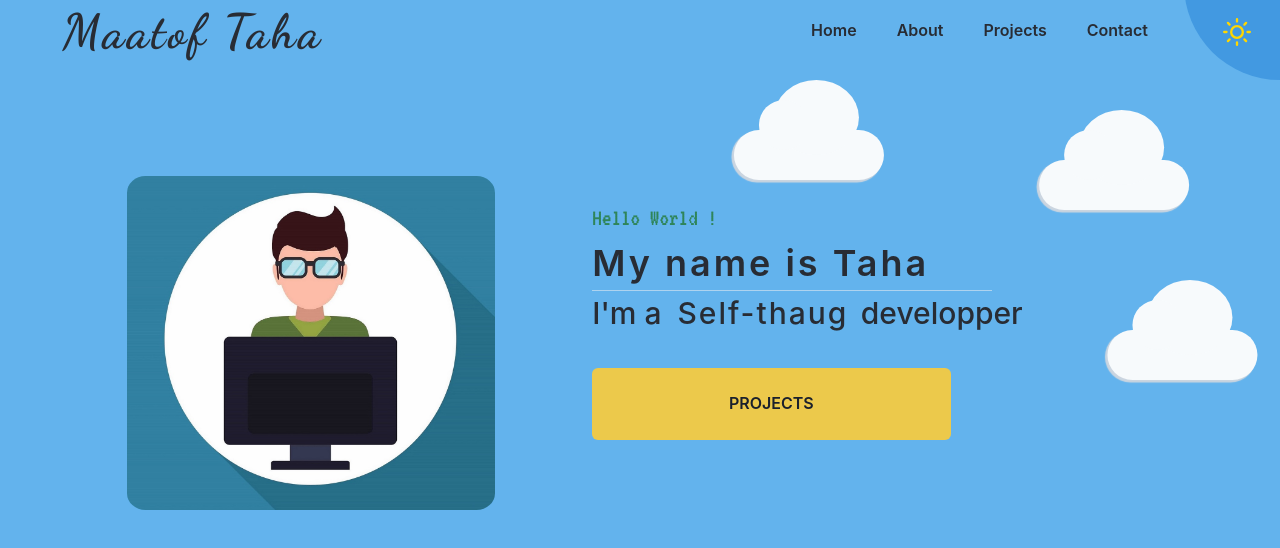
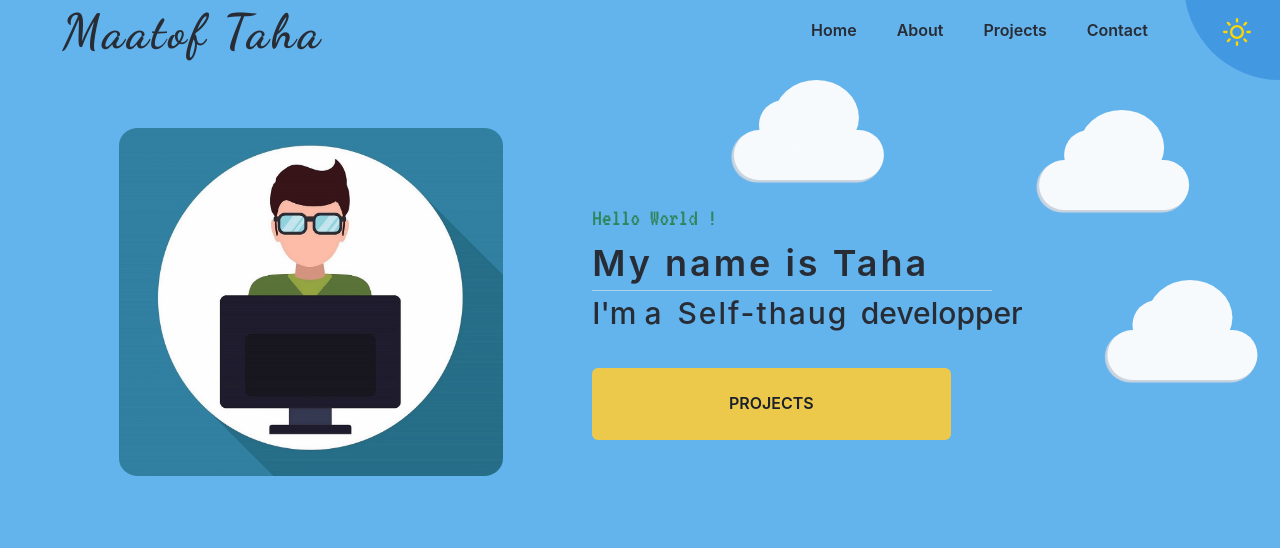
Before and after one commit to tahasama/myPortfolio, a React (Create React App) app: page / in a window 1280 px wide. Shown: the top 548 px of the page. Built offline with nearby package versions, Linux system fonts and the light colour scheme; a web font is replaced by a local one.

Commit message:
redesign hero page with grid

```diff
--- a/src/components/home2.tsx
+++ b/src/components/home2.tsx
@@ -38,7 +38,7 @@ const Home2 = () => {
           position={"relative"}
           alignContent={"center"}
           justifyContent={"center"}
-          mt={["12", "12", 0]}
+          mt={["10", "10", "-12"]}
           ml={["8"]}
         >
           {colorMode !== "light" ? (
```
